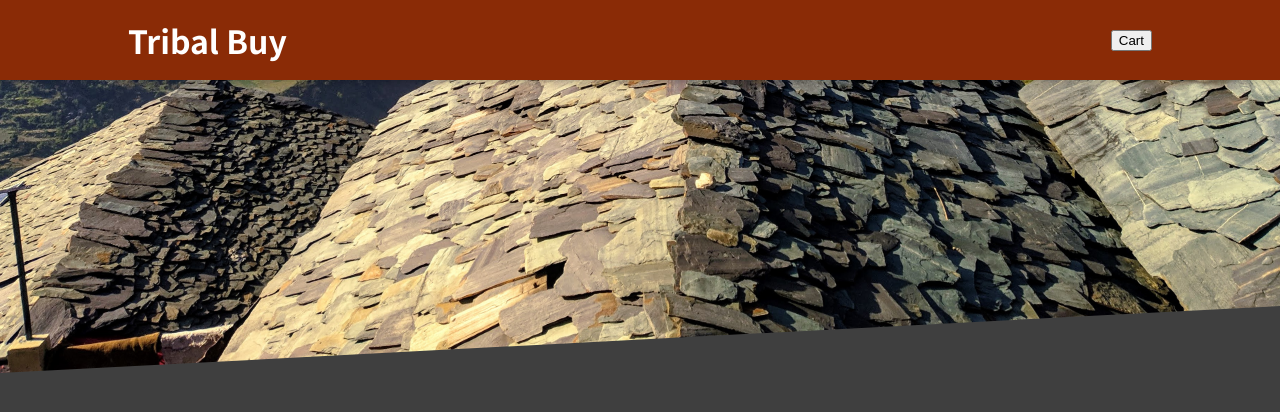
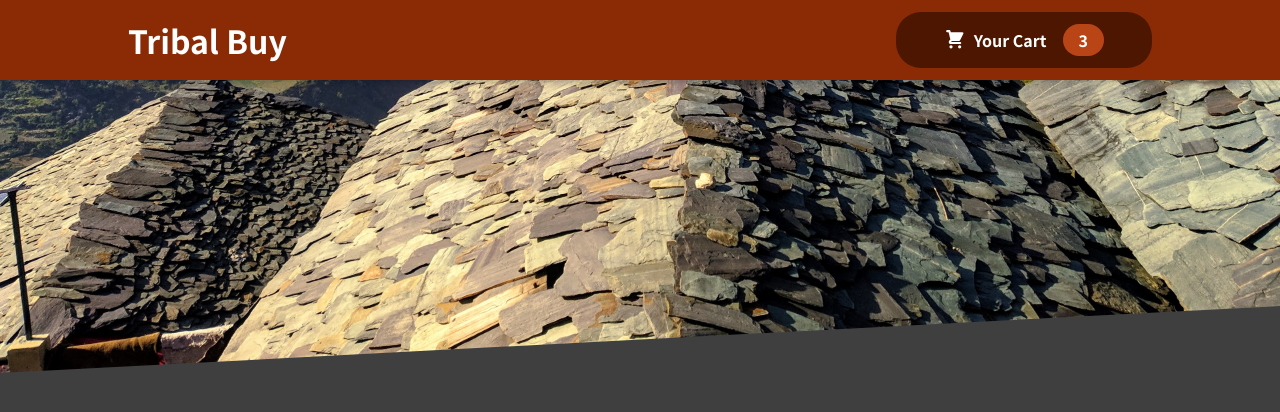
Before and after one commit to Aryan-NSUT/tribal-items-trial, a React (Create React App) app: page / in a window 1280 px wide. Shown: the top 412 px of the page. Built offline with nearby package versions, Linux system fonts and the light colour scheme.

Commit message:
Added HeaderCartButton

```diff
--- a/src/App.js
+++ b/src/App.js
@@ -3,7 +3,7 @@
 function App() {
   return (
     <React.Fragment>
-      <Header/>
+      <Header />
     </React.Fragment>
   );
 }
--- /dev/null
+++ b/src/components/Cart/CartIcon/CartIcon.jsx
@@ -0,0 +1,13 @@
+const CartIcon = () => {
+    return (
+      <svg
+        xmlns='http://www.w3.org/2000/svg'
+        viewBox='0 0 20 20'
+        fill='currentColor'
+      >
+        <path d='M3 1a1 1 0 000 2h1.22l.305 1.222a.997.997 0 00.01.042l1.358 5.43-.893.892C3.74 11.846 4.632 14 6.414 14H15a1 1 0 000-2H6.414l1-1H14a1 1 0 00.894-.553l3-6A1 1 0 0017 3H6.28l-.31-1.243A1 1 0 005 1H3zM16 16.5a1.5 1.5 0 11-3 0 1.5 1.5 0 013 0zM6.5 18a1.5 1.5 0 100-3 1.5 1.5 0 000 3z' />
+      </svg>
+    );
+  };
+
+  export default CartIcon;
--- a/src/components/Layout/Header/Header.jsx
+++ b/src/components/Layout/Header/Header.jsx
@@ -1,17 +1,18 @@
 import React from "react";
-import classes from './Header.module.css'
-import villageImage from '../../../Assets/village.jpg'
-const Header = (props) =>{
-    return(
+import classes from "./Header.module.css";
+import villageImage from "../../../Assets/village.jpg";
+import HeaderCartButton from "../HeaderCartButton/HeaderCartButton";
+const Header = (props) => {
+  return (
     <React.Fragment>
       <header className={classes.header}>
         <h1>Tribal Buy</h1>
-                <button>Cart</button>
+        <HeaderCartButton/>
       </header>
-            <div className={classes['main-image']}>
+      <div className={classes["main-image"]}>
         <img src={villageImage} alt="Traditional villages from Uttrakhand" />
       </div>
     </React.Fragment>
-    )
-}
+  );
+};
 export default Header;
--- /dev/null
+++ b/src/components/Layout/HeaderCartButton/HeaderCartButton.jsx
@@ -0,0 +1,15 @@
+import classes from "./HeaderCartButton.module.css";
+import CartIcon from "../../Cart/CartIcon/CartIcon";
+
+const HeaderCartButton = (props) => {
+  return (
+    <button className={classes.button}>
+      <span className={classes.icon}>
+        <CartIcon />
+      </span>
+      <span>Your Cart</span>
+      <span className={classes.badge}>3</span>
+    </button>
+  );
+};
+export default HeaderCartButton
--- /dev/null
+++ b/src/components/Layout/HeaderCartButton/HeaderCartButton.module.css
@@ -0,0 +1,59 @@
+.button {
+    cursor: pointer;
+    font: inherit;
+    border: none;
+    background-color: #4d1601;
+    color: white;
+    padding: 0.75rem 3rem;
+    display: flex;
+    justify-content: space-around;
+    align-items: center;
+    border-radius: 25px;
+    font-weight: bold;
+  }
+
+  .button:hover,
+  .button:active {
+    background-color: #2c0d00;
+  }
+
+  .icon {
+    width: 1.35rem;
+    height: 1.35rem;
+    margin-right: 0.5rem;
+  }
+
+  .badge {
+    background-color: #b94517;
+    padding: 0.25rem 1rem;
+    border-radius: 25px;
+    margin-left: 1rem;
+    font-weight: bold;
+  }
+
+  .button:hover .badge,
+  .button:active .badge {
+    background-color: #92320c;
+  }
+
+  .bump {
+    animation: bump 300ms ease-out;
+  }
+
+  @keyframes bump {
+    0% {
+      transform: scale(1);
+    }
+    10% {
+      transform: scale(0.9);
+    }
+    30% {
+      transform: scale(1.1);
+    }
+    50% {
+      transform: scale(1.15);
+    }
+    100% {
+      transform: scale(1);
+    }
+  }
```
Also changed, not shown: 1 other file (tests, documents, lock files or other folders). Lines whose indentation alone changed are shown as unchanged.
